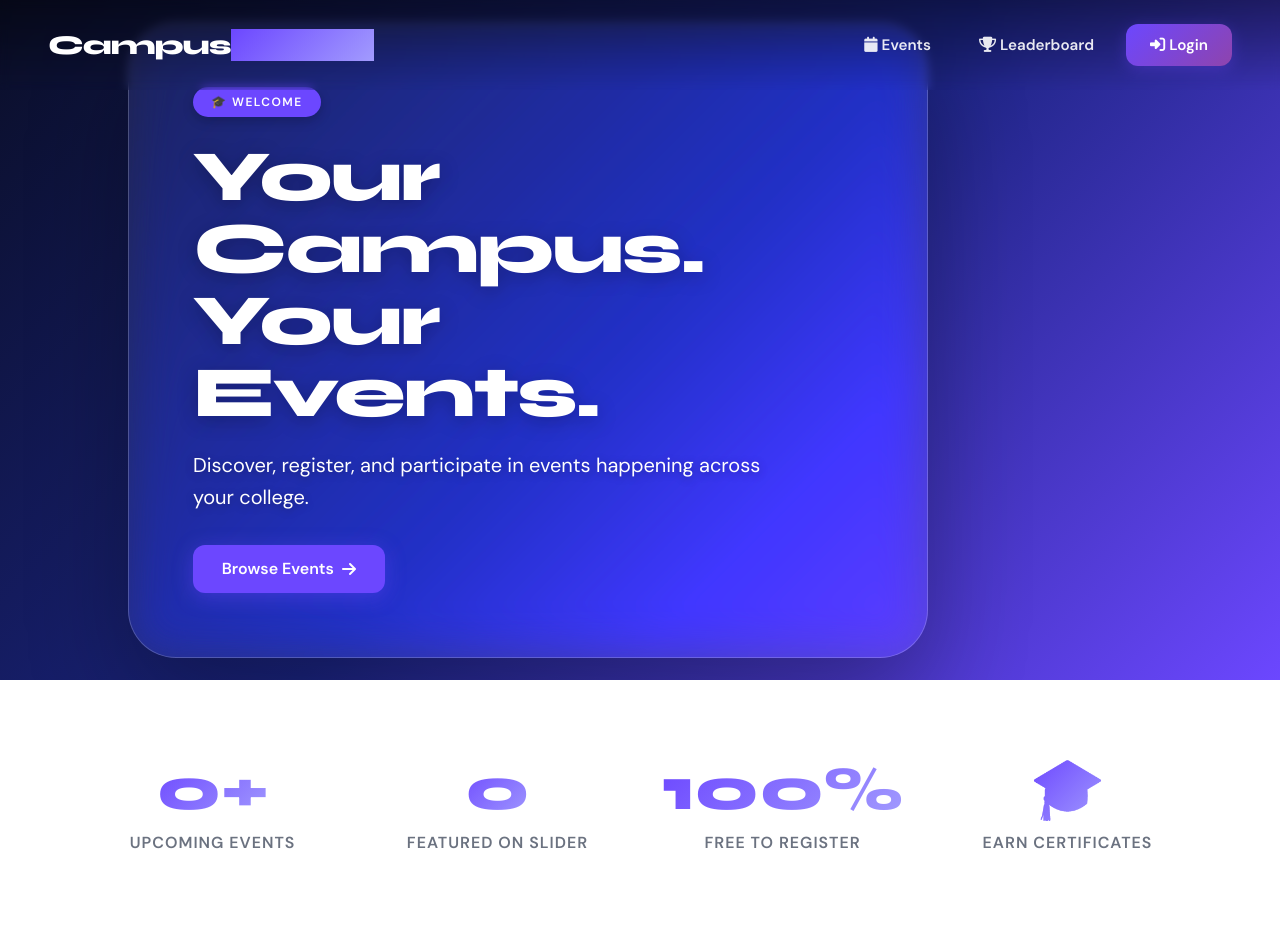
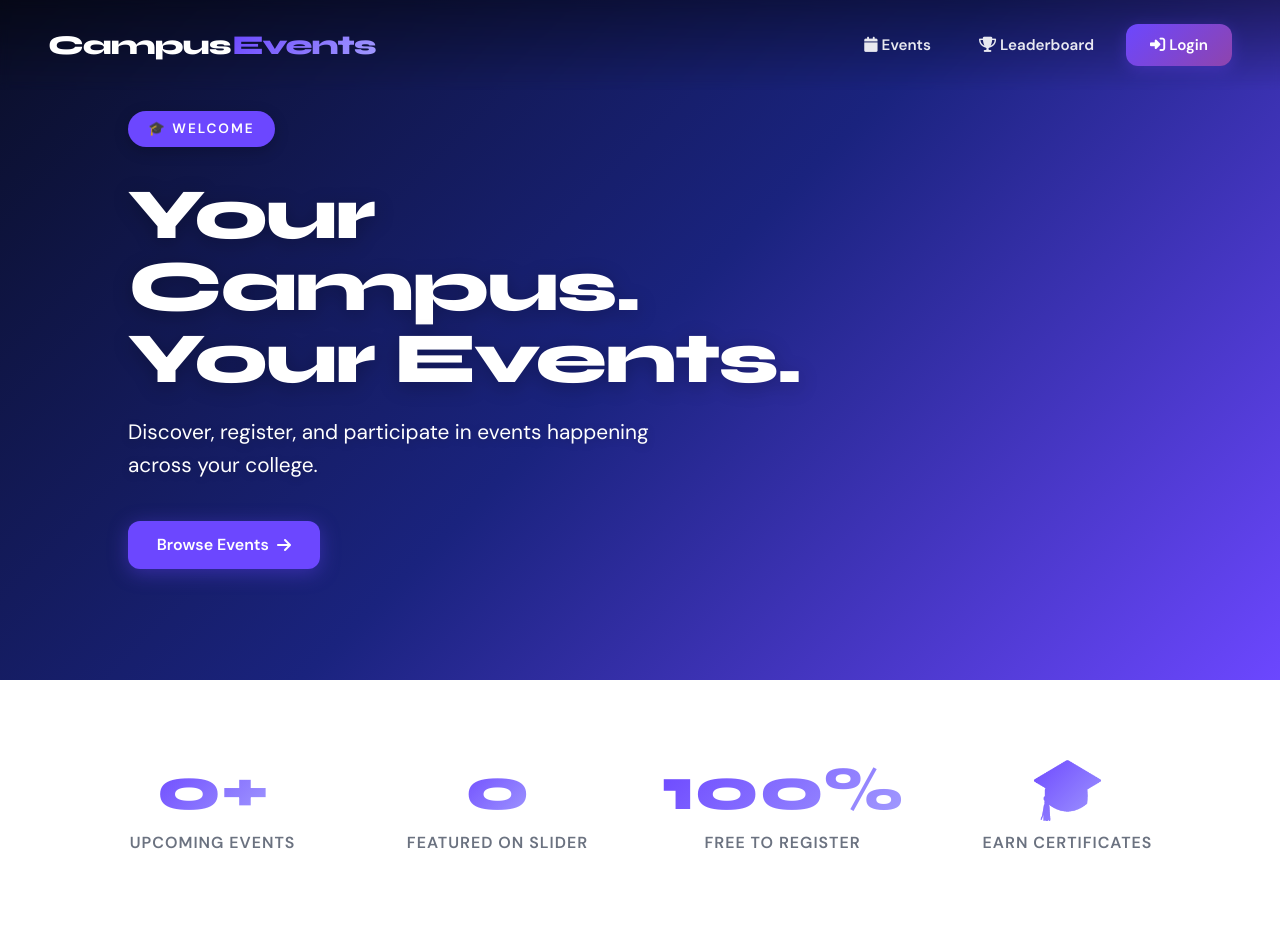
Before and after one commit to bawahemangi/campus_events, a Django app: page / in a window 1280 px wide. Shown: the top 935 px of the page. Run offline with Django 4.2, Linux system fonts and the light colour scheme; data that the repository does not hold is empty.

Commit message:
slider fixed

```diff
--- a/templates/home.html
+++ b/templates/home.html
@@ -32,8 +32,12 @@
     }
     .navbar-brand-home { font-family: 'Syne', sans-serif; font-weight: 800; font-size: 1.7rem; color: #fff; text-decoration: none; letter-spacing: -1px; }
     .navbar-brand-home span {
+      color: var(--primary);
       background: linear-gradient(135deg, var(--primary), #a29bfe);
+      -webkit-background-clip: text;
+      background-clip: text;
       -webkit-text-fill-color: transparent;
+      margin-left: 2px;
     }
     .navbar-links { display: flex; gap: 1rem; align-items: center; }
     .navbar-links a {
@@ -78,9 +82,9 @@
     .slide-overlay {
       position: absolute; inset: 0;
       background: linear-gradient(
-        135deg,
-        rgba(10,14,39,.82) 0%,
-        rgba(10,14,39,.4) 60%,
+        to right,
+        rgba(10,14,39, 0.8) 0%,
+        rgba(10,14,39, 0.4) 50%,
         transparent 100%
       );
     }
@@ -99,28 +103,28 @@
       z-index: 3;
     }
     .slide-inner {
-      max-width: 800px;
-      background: rgba(255, 255, 255, 0.08);
-      padding: 4rem;
-      border-radius: 48px;
-      backdrop-filter: blur(24px) saturate(180%);
-      -webkit-backdrop-filter: blur(24px) saturate(180%);
-      border: 1px solid rgba(255,255,255,0.2);
-      box-shadow: 0 40px 100px rgba(0,0,0,0.3);
+      max-width: 700px;
+      background: none;
+      padding: 0;
+      border-radius: 0;
+      backdrop-filter: none;
+      -webkit-backdrop-filter: none;
+      border: none;
+      box-shadow: none;
       display: flex;
       flex-direction: column;
       align-items: flex-start;
     }
     .slide-inner.dark-text {
-      background: rgba(255,255,255, 0.4);
-      border-color: rgba(0,0,0,0.1);
+      background: none;
+      border: none;
     }
     .slide-tag {
       display: inline-block;
       background: var(--primary); color: #fff;
-      font-size: 0.75rem; font-weight: 800; text-transform: uppercase; letter-spacing: 1.5px;
-      padding: 6px 18px; border-radius: 30px; margin-bottom: 1.5rem;
-      box-shadow: 0 4px 12px rgba(0,0,0,0.2);
+      font-size: 0.85rem; font-weight: 800; text-transform: uppercase; letter-spacing: 2px;
+      padding: 8px 20px; border-radius: 40px; margin-bottom: 2rem;
+      box-shadow: 0 4px 15px rgba(0,0,0,0.2);
     }
     .slide-tag.upcoming  { background: linear-gradient(135deg, var(--primary), #8e44ad); }
     .slide-tag.past      { background: linear-gradient(135deg, #ff6b6b, #ee5253); }
@@ -138,12 +142,12 @@
     .slide-title.dark-text { color: #0a0e27; text-shadow: none; }
 
     .slide-subtitle {
-      font-size: clamp(.95rem, 2vw, 1.25rem);
+      font-size: clamp(1rem, 2vw, 1.3rem);
       color: #fff;
-      margin-bottom: 2rem; line-height: 1.6;
-      text-shadow: 0 2px 10px rgba(0,0,0,0.3);
-      max-width: 600px;
-      opacity: 0.9;
+      margin-bottom: 2.5rem; line-height: 1.6;
+      text-shadow: 0 2px 10px rgba(0,0,0,0.2);
+      max-width: 550px;
+      opacity: 0.85;
     }
     .slide-subtitle.dark-text { color: rgba(10,14,39,.75); text-shadow: none; }
 
```
